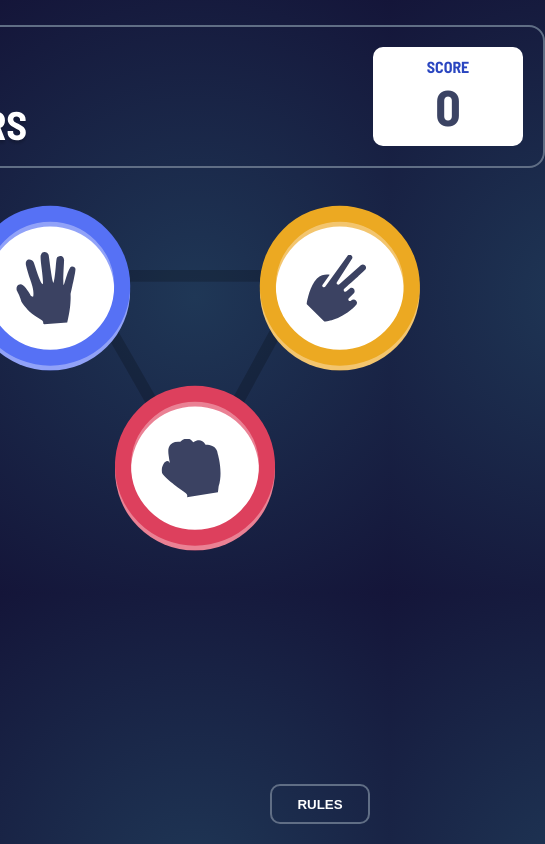
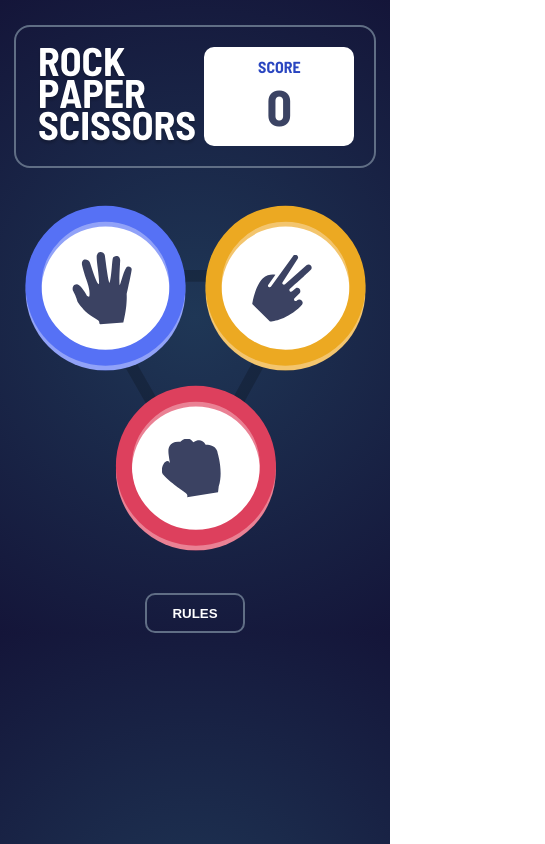
Before and after one commit to perunon/RockPaperScissors, a plain HTML site: page index.html in a window 390 px wide. Shown: the whole page, 545 px wide, since content can reach past the window. Drawn offline with Linux system fonts and the light colour scheme.

Commit message:
Added media queries

```diff
--- a/scss/_gameWrapper.scss
+++ b/scss/_gameWrapper.scss
@@ -1,3 +1,6 @@
 .gameWrapper {
     transition-duration: 1s;
+    display: flex;
+    justify-content: center;
+    align-items: center;
 }
--- /dev/null
+++ b/scss/_media.scss
@@ -0,0 +1,21 @@
+@media screen and (max-width: 768px) {
+
+    .scoreboard {
+        width: 93%;
+    }
+
+    .gameWrapper {
+        width: 93%;
+
+        .start {
+            width: 700px;
+        }
+    }
+
+    .rulesBtn {
+        position: relative;
+        bottom: 0;
+        right: 0;
+    }
+
+}
--- a/scss/main.scss
+++ b/scss/main.scss
@@ -10,3 +10,4 @@
 @import "_rulesPage.scss";
 @import "_gameWrapper.scss";
 @import "_hiding.scss";
+@import "_media.scss";
```
Also changed, not shown: scss/main.css, 1 other file.
